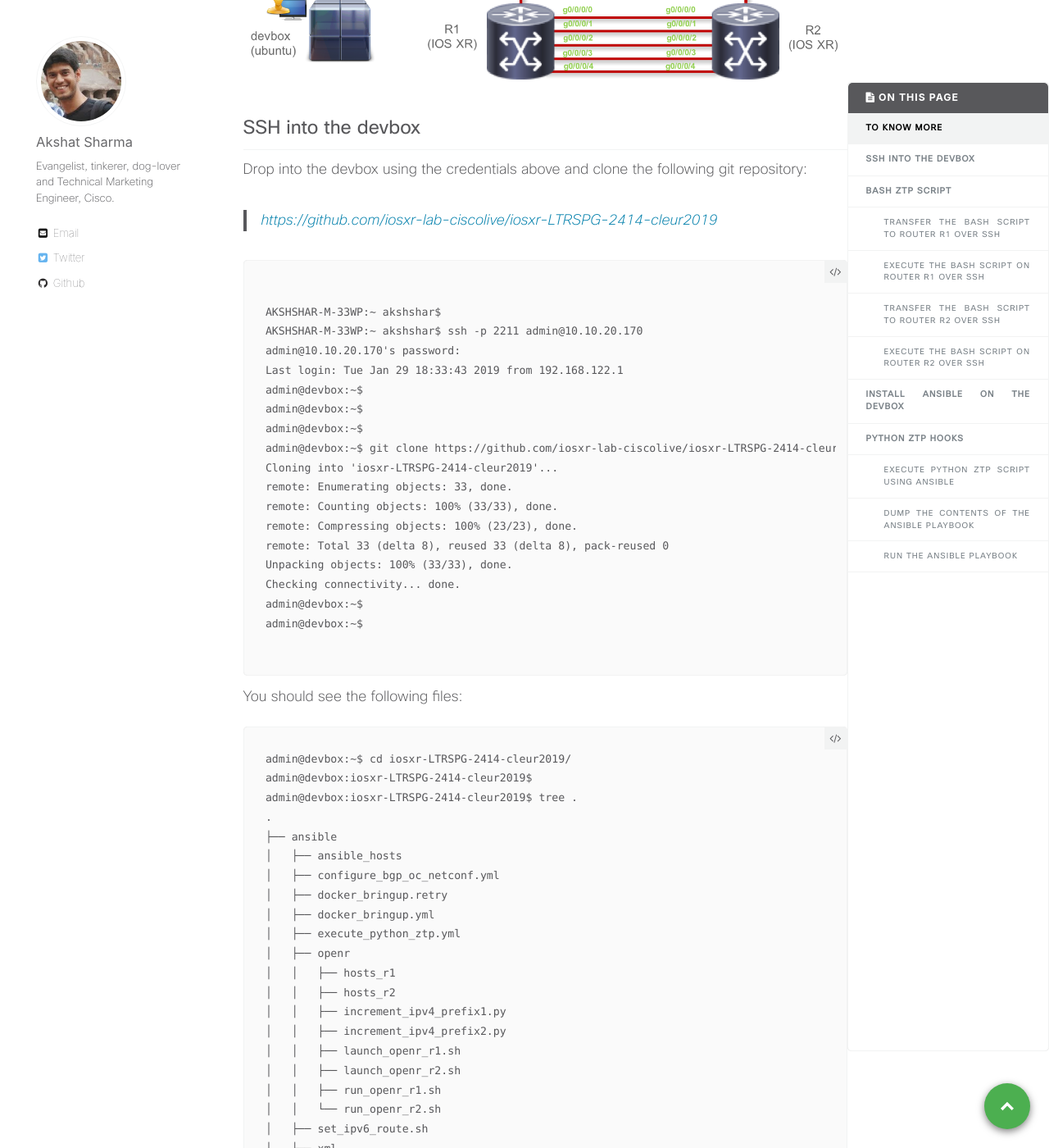
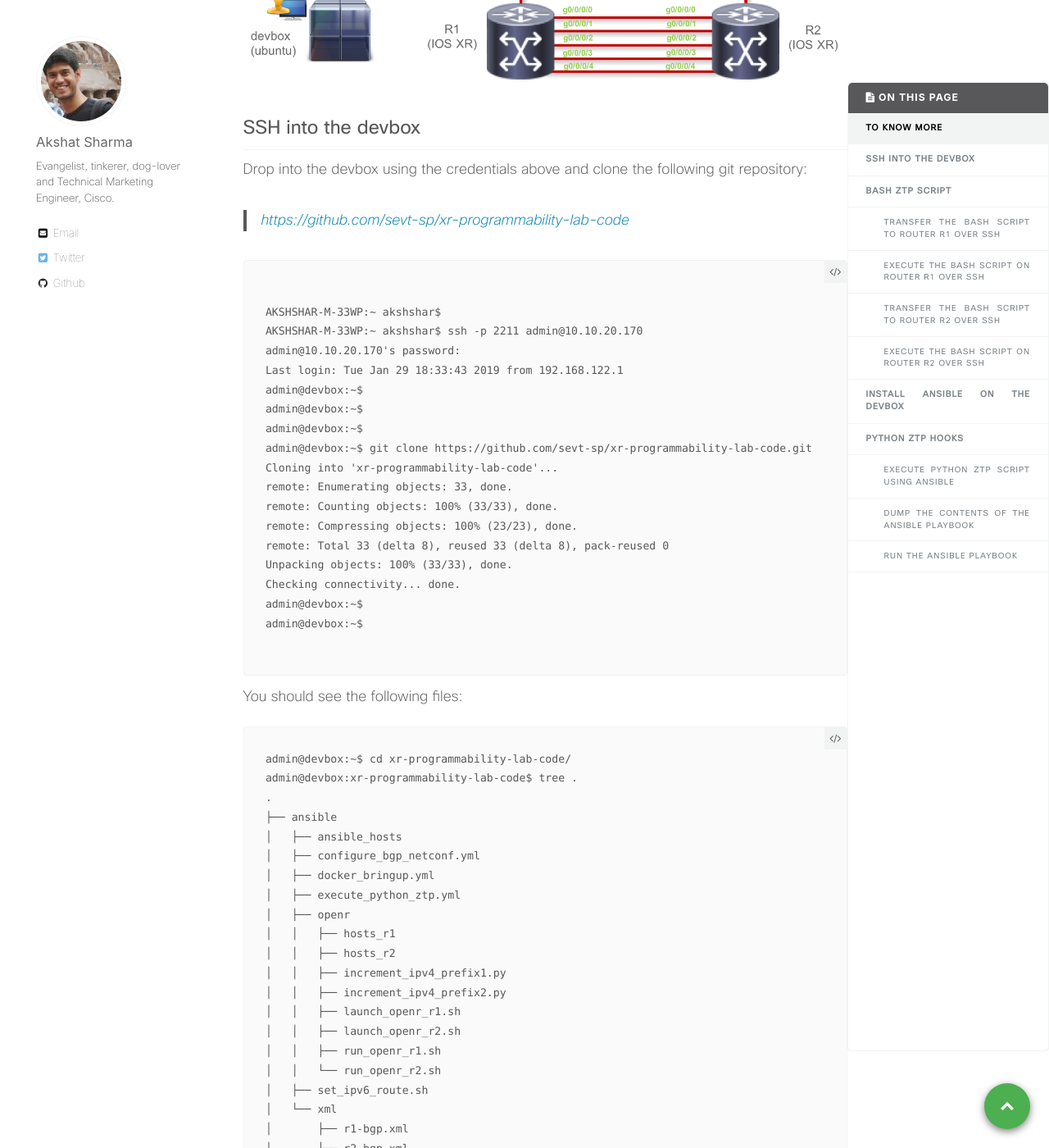
Before and after one commit to nanog75/hackathon, a Jekyll site: the page built from _wkinstructions/2019-02-01-step-3-ios-xr-ztp-bash-and-python-hooks.md, in a window 1280 px wide and 1400 px high, scrolled down 1757 px. Shown: the whole window at 82% size. Built offline with Jekyll 4.4.1, drawn with Linux system fonts in a browser that asks for light colours; comment, search, counter and statistics services are not loaded; some of the changed text lies outside the part shown.

Commit message:
Update 2019-02-01-step-3-ios-xr-ztp-bash-and-python-hooks.md

````diff
--- a/_wkinstructions/2019-02-01-step-3-ios-xr-ztp-bash-and-python-hooks.md
+++ b/_wkinstructions/2019-02-01-step-3-ios-xr-ztp-bash-and-python-hooks.md
@@ -27,7 +27,7 @@ Complete CLI support:
 >Connect to your Pod first! Make sure your Anyconnect VPN connection to the Pod assigned to you is active.
 >
 > If you haven't connected yet, check out the instructions to do so here:
-><https://iosxr-lab-ciscolive.github.io/LTRSPG-2414-cleur2019/assets/CLEUR19-AkshatSharma-IOS-XR-Programmability-Session-1-Friday.pdf>
+><https://sevt-sp.github.io/xr-programmability-lab/connect-to-pods/>
 >
 >
 > Once you're connected, use the following instructions to connect to the individual nodes.
@@ -76,7 +76,7 @@ The Topology in use is shown below:
 ## SSH into the devbox
 
 Drop into the devbox using the credentials above and clone the following git repository:
-><https://github.com/iosxr-lab-ciscolive/iosxr-LTRSPG-2414-cleur2019>
+><https://github.com/sevt-sp/xr-programmability-lab-code>
 
 
 
@@ -89,8 +89,8 @@ Last login: Tue Jan 29 18:33:43 2019 from 192.168.122.1
 admin@devbox:~$
 admin@devbox:~$
 admin@devbox:~$
-admin@devbox:~$ git clone https://github.com/iosxr-lab-ciscolive/iosxr-LTRSPG-2414-cleur2019.git
-Cloning into 'iosxr-LTRSPG-2414-cleur2019'...
+admin@devbox:~$ git clone https://github.com/sevt-sp/xr-programmability-lab-code.git
+Cloning into 'xr-programmability-lab-code'...
 remote: Enumerating objects: 33, done.
 remote: Counting objects: 100% (33/33), done.
 remote: Compressing objects: 100% (23/23), done.
@@ -105,14 +105,12 @@ admin@devbox:~$
 You should see the following files:
 
 ```
-admin@devbox:~$ cd iosxr-LTRSPG-2414-cleur2019/
-admin@devbox:iosxr-LTRSPG-2414-cleur2019$
-admin@devbox:iosxr-LTRSPG-2414-cleur2019$ tree .
+admin@devbox:~$ cd xr-programmability-lab-code/
+admin@devbox:xr-programmability-lab-code$ tree .
 .
 ├── ansible
 │   ├── ansible_hosts
-│   ├── configure_bgp_oc_netconf.yml
-│   ├── docker_bringup.retry
+│   ├── configure_bgp_netconf.yml
 │   ├── docker_bringup.yml
 │   ├── execute_python_ztp.yml
 │   ├── openr
@@ -129,12 +127,16 @@ admin@devbox:iosxr-LTRSPG-2414-cleur2019$ tree .
 │       ├── r1-bgp.xml
 │       └── r2-bgp.xml
 ├── README.md
+├── ydk
+│   ├── configure_telemetry_openconfig.py
+│   ├── nc-create-xr-ipv4-ospf-cfg-rtr1-ydk.py
+│   └── nc-create-xr-ipv4-ospf-cfg-rtr2-ydk.py
 └── ztp_hooks
     ├── automate_cli_bash.sh
     └── automate_cli_python.py
 
-4 directories, 19 files
-admin@devbox:iosxr-LTRSPG-2414-cleur2019$
+5 directories, 21 files
+admin@devbox:xr-programmability-lab-code$
 ```
 
 
````
